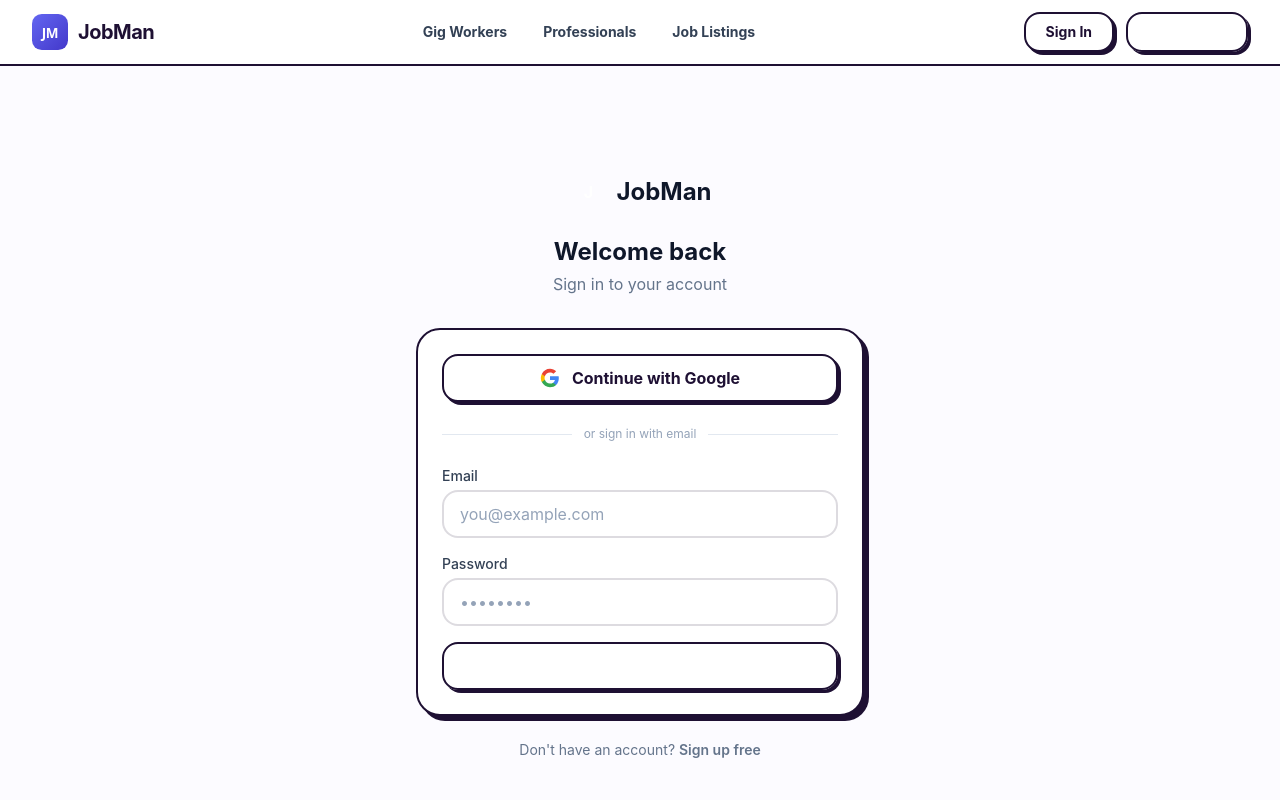
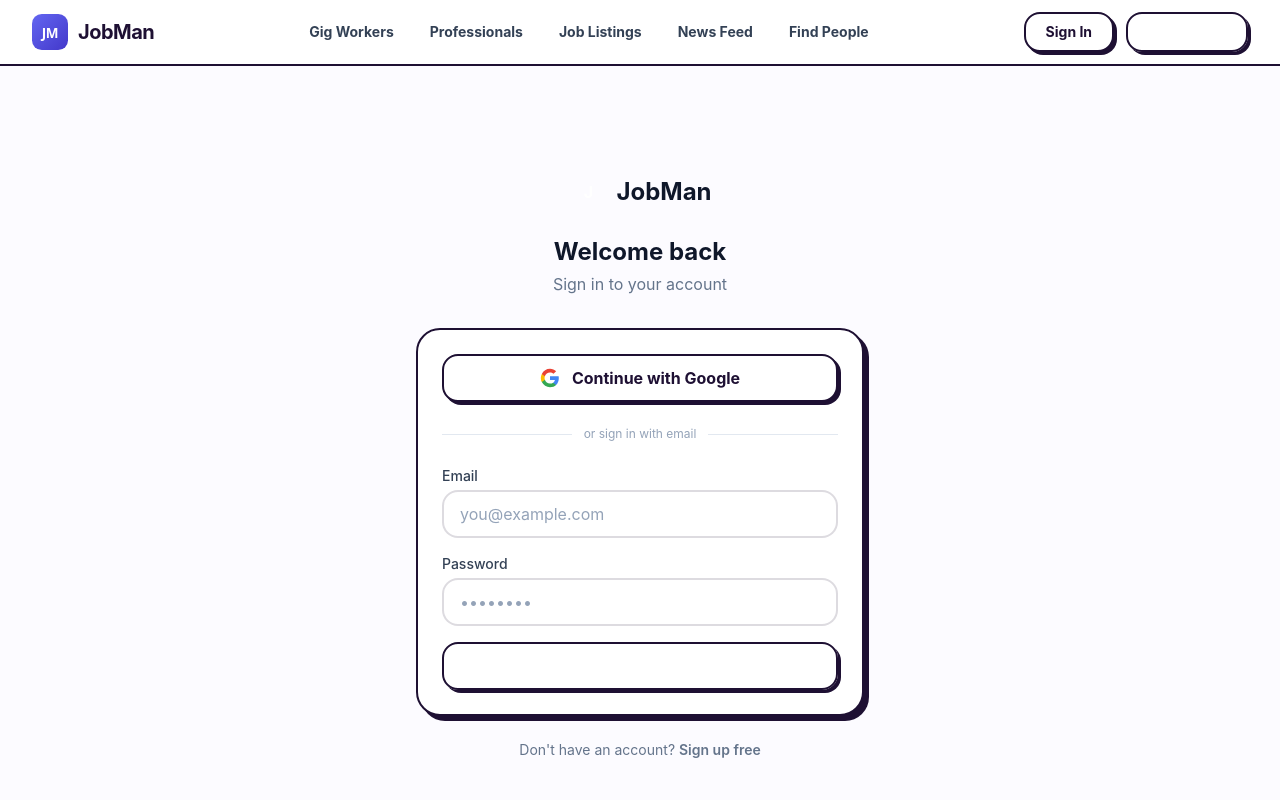
Before and after one commit to abubakar808aa-jpg/zoro, a Next.js app in the folder apps/web/: page /sign-in in a window 1280 px wide. Shown: the top 800 px of the page. Built offline with nearby package versions, Linux system fonts and the light colour scheme; no server answers.

Commit message:
Add News Feed and Find People navigation

```diff
--- a/apps/web/components/Navbar.tsx
+++ b/apps/web/components/Navbar.tsx
@@ -38,11 +38,12 @@
             <Link href="/jobs" className="px-4 py-2 text-slate-700 hover:text-ink hover:bg-pink-100 font-bold transition-colors rounded-full text-sm">
               Job Listings
             </Link>
-            {user && (
-              <Link href="/feed" className="px-4 py-2 text-slate-700 hover:text-ink hover:bg-acid-200 font-bold transition-colors rounded-full text-sm">
-                Feed
-              </Link>
-            )}
+            <Link href="/feed" className="px-4 py-2 text-slate-700 hover:text-ink hover:bg-acid-200 font-bold transition-colors rounded-full text-sm">
+              News Feed
+            </Link>
+            <Link href="/people" className="px-4 py-2 text-slate-700 hover:text-ink hover:bg-primary-100 font-bold transition-colors rounded-full text-sm">
+              Find People
+            </Link>
           </div>
 
           {/* Right */}
```
